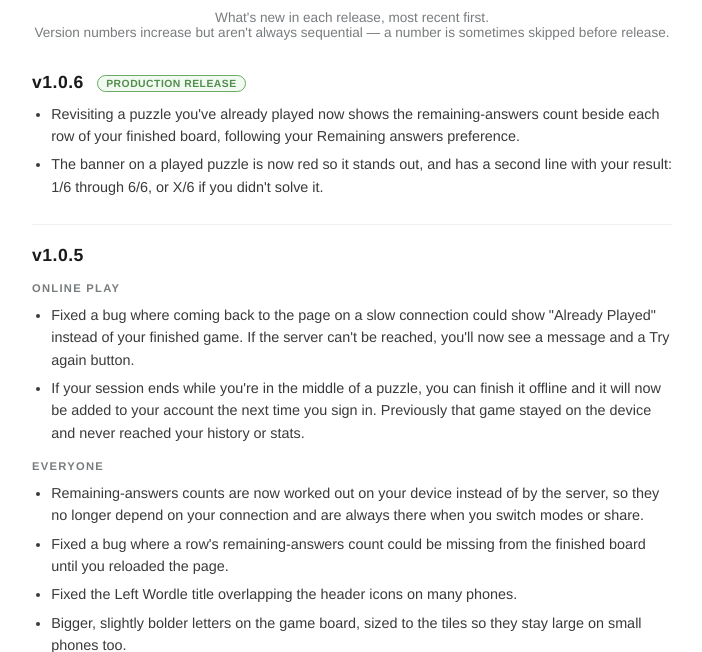
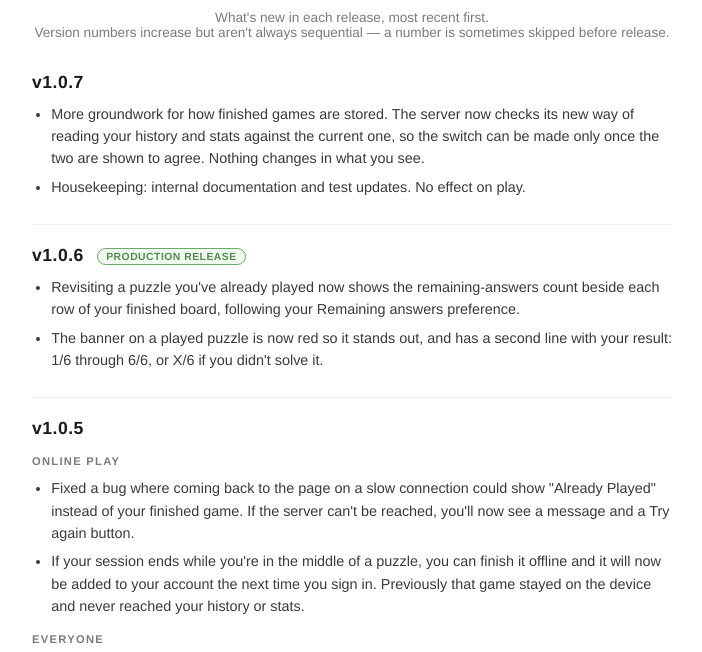
Before and after one commit to jswright61/left-wordle_client, a website: page release-notes.html in a window 1280 px wide. Shown: the part 138-790 px from the top of the page, without its empty margins (288-990 px from the left). Drawn offline with Linux system fonts and the light colour scheme.

Commit message:
Adds v1.0.7 Release Notes for the Phase 3 Dual-Read

```diff
--- a/release-notes.html
+++ b/release-notes.html
@@ -12,6 +12,14 @@
     <a href="/" class="back-link">&larr; Back to Left Wordle</a>
     <h1>Release Notes</h1>
     <p class="subtitle">What's new in each release, most recent first.<br>Version numbers increase but aren't always sequential — a number is sometimes skipped before release.</p>
+
+    <section id="v1-0-7">
+    <h2><a href="#v1-0-7">v1.0.7</a></h2>
+    <ul>
+        <li>More groundwork for how finished games are stored. The server now checks its new way of reading your history and stats against the current one, so the switch can be made only once the two are shown to agree. Nothing changes in what you see.</li>
+        <li>Housekeeping: internal documentation and test updates. No effect on play.</li>
+    </ul>
+    </section>
 
     <section id="v1-0-6">
     <h2><a href="#v1-0-6">v1.0.6</a> <span class="prod-badge">Production Release</span></h2>
```
